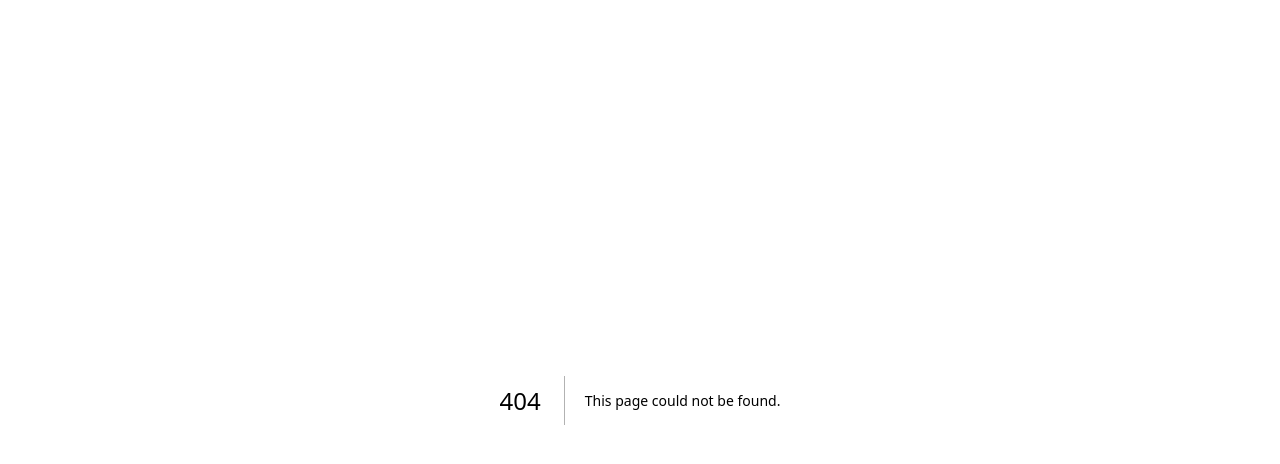
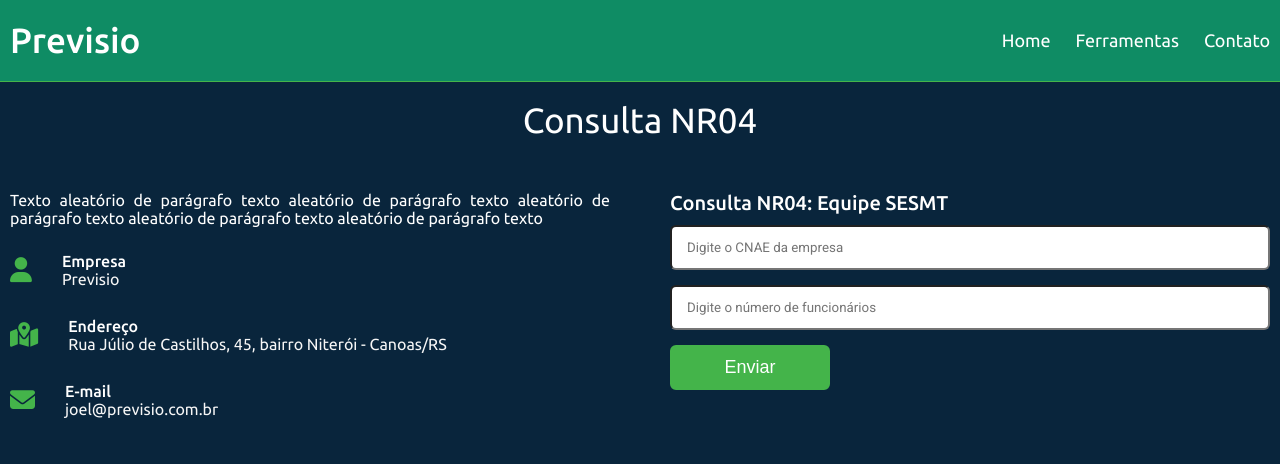
Before and after one commit to joeldc94/test-nextjs, a Next.js app: page /ferramentas in a window 1280 px wide. Before the commit this address had no page. Shown: the top 464 px of the page. Built offline with nearby package versions, Linux system fonts and the light colour scheme.

Commit message:
consulta tabela cnae - gr

```diff
--- a/components/Menu.js
+++ b/components/Menu.js
@@ -15,7 +15,7 @@ const Menu = () => (
                 </div>
                 <ul className="menu">
                     <li><a href="/" className="menu-btn">Home</a></li>
-                    <li><a href="/sobre" className="menu-btn">Sobre</a></li>
+                    <li><a href="/ferramentas" className="menu-btn">Ferramentas</a></li>
                     <li><a href="/contato" className="menu-btn">Contato</a></li>
                 </ul>
                 <div className="menu-btn">
--- a/next.config.js
+++ b/next.config.js
@@ -1,6 +1,6 @@
 module.exports = {
     env: {
-      //SERVER_URL: 'http://localhost:8080',
-      SERVER_URL: 'https://test-nodejs-4a926ggdt-joeldc94.vercel.app/'
+      //SERVER_URL: 'http://localhost:8080/',
+      SERVER_URL: 'https://test-nodejs-jjwh5tezv-joeldc94.vercel.app/'
     },
   }
--- a/pages/sobre.js
+++ b/pages/ferramentas.js
@@ -5,16 +5,29 @@ import Menu from '../components/Menu';
 //const SERVER_URL='https://test-nodejs-8kd4sqoy4-joeldc94.vercel.app'
 
 
-function Sobre(){
+function Ferramentas(){
 
     const [dataForm, setDataForm] = useState({
-        grau_risco: '',
-        faixa_trabalhadores: ''
+        codigo_cnae: '',
+        numero_trabalhadores: ''
     });
 
     const [response, setResponse] = useState({
         type: '',
         mensagem: ''
+    })
+
+    var [respostaDadosNR, setRespostaDadosNR] = useState({
+        cod_cnae: '',
+        desc_cnae: '',
+        grau_risco: '',
+        nro_trabalhadores: '',
+        faixa_nro_trabalhadores: '',
+        nro_tecnico_seg: '',
+        nro_engenheiro_seg: '',
+        nro_aux_tec_enfermagem: '',
+        nro_enfermeiro: '',
+        nro_medico: ''
     })
 
 
@@ -25,38 +38,22 @@ function Sobre(){
         //console.log(dataForm);
 
         try{
-            /*
-            const res = await fetch('http://localhost:8080/nr04-sesmt-consulta', {
-                method: 'POST',
-                body: JSON.stringify(dataForm),
-                headers: { 'Content-Type': 'application/json' }
-            });
-            //const url = process.env.SERVER_URL + '/add-msg-contact';
-            //console.log(url);
-            //http://test-nodejs-git-nr04-form-joeldc94.vercel.app/
-
-            */
-
             const res = await fetch(process.env.SERVER_URL + 'nr04-sesmt-consulta', {
                 method: 'POST',
                 body: JSON.stringify(dataForm),
                 headers: { 'Content-Type': 'application/json' }
             });
-
-
-
-
+            //console.log(dataForm);
 
             const responseEnv = await res.json();
-            console.log(responseEnv.sesmt_table[0]);
-
+            console.log(responseEnv.denominacaoCnaeConsultada);
+            //console.log(responseEnv.sesmt_table[0]);
 
             if(responseEnv.erro){
                 setResponse({
                     type:'error',
                     //mensagem: responseEnv.mensagem
                     mensagem: 'Falha ao coletar dados'
-
                 });
             }
             else{
@@ -64,20 +61,31 @@ function Sobre(){
                     type:'success',
                     //mensagem: responseEnv.mensagem
                     mensagem:
-
+                        'COMPOSIÇÃO DO SESMT: ' +
                         'grau_risco: ' + responseEnv.sesmt_table[0].grau_risco +
-                        ',nro_trabalhadores: ' + responseEnv.sesmt_table[0].nro_trabalhadores +
-                        ',tecnico_seg: ' + responseEnv.sesmt_table[0].tecnico_seg +
-                        ',engenheiro_seg: ' + responseEnv.sesmt_table[0].engenheiro_seg +
-                        ',aux_tec_enfermagem: ' + responseEnv.sesmt_table[0].aux_tec_enfermagem +
-                        ',enfermeiro: ' + responseEnv.sesmt_table[0].enfermeiro +
-                        ',medico :' + responseEnv.sesmt_table[0].medico
-
+                        'nro_trabalhadores: entre ' + responseEnv.sesmt_table[0].nro_trabalhadores_min + ' e ' + responseEnv.sesmt_table[0].nro_trabalhadores_max +
+                        'tecnico_seg: ' + responseEnv.sesmt_table[0].tecnico_seg +
+                        'engenheiro_seg: ' + responseEnv.sesmt_table[0].engenheiro_seg +
+                        'aux_tec_enfermagem: ' + responseEnv.sesmt_table[0].aux_tec_enfermagem +
+                        'enfermeiro: ' + responseEnv.sesmt_table[0].enfermeiro +
+                        'medico: ' + responseEnv.sesmt_table[0].medico
                 });
                 setDataForm({
-                    grau_risco: '',
-                    faixa_trabalhadores: ''
-                })
+                    codigo_cnae: '',
+                    numero_trabalhadores: ''
+                });
+                setRespostaDadosNR({
+                    cod_cnae: responseEnv.codigoCnaeConsultado,
+                    desc_cnae: responseEnv.denominacaoCnaeConsultada,
+                    grau_risco: responseEnv.sesmt_table[0].grau_risco,
+                    nro_trabalhadores: responseEnv.numero_trabalhadores_inserido,
+                    faixa_nro_trabalhadores: 'entre ' + responseEnv.sesmt_table[0].nro_trabalhadores_min + ' e ' + responseEnv.sesmt_table[0].nro_trabalhadores_max,
+                    nro_tecnico_seg: responseEnv.sesmt_table[0].tecnico_seg,
+                    nro_engenheiro_seg: responseEnv.sesmt_table[0].engenheiro_seg,
+                    nro_aux_tec_enfermagem: responseEnv.sesmt_table[0].aux_tec_enfermagem,
+                    nro_enfermeiro: responseEnv.sesmt_table[0].enfermeiro,
+                    nro_medico: responseEnv.sesmt_table[0].medico
+                });
             }
 
         }catch(err){
@@ -153,15 +161,16 @@ function Sobre(){
                             <div className='text'>
                                 Consulta NR04: Equipe SESMT
                             </div>
+
                             <form onSubmit={sendInfo}>
                                 <div className='fields'>
                                     <div className='field name'>
-                                        <input type="text" name="grau_risco" placeholder="Digite o Grau de Risco" onChange={onChangeInput} value={dataForm.grau_risco} />
+                                        <input type="text" name="codigo_cnae" placeholder="Digite o CNAE da empresa" onChange={onChangeInput} value={dataForm.codigo_cnae} />
                                     </div>
                                 </div>
                                 <div className='fields'>
                                     <div className='field email'>
-                                        <input type="text" name="faixa_trabalhadores" placeholder="Digite o número de funcionários" onChange={onChangeInput} value={dataForm.faixa_trabalhadores} />
+                                        <input type="number" name="numero_trabalhadores" placeholder="Digite o número de funcionários" onChange={onChangeInput} value={dataForm.numero_trabalhadores} />
                                     </div>
                                 </div>
 
@@ -172,7 +181,23 @@ function Sobre(){
                             </form>
 
                             {response.type === 'error' ? <p className='alert-danger'>{response.mensagem}</p> : ""}
-                            {response.type === 'success' ? <p className='alert-success'>{response.mensagem}</p> : ""}
+                            {response.type === 'success' ? <div className='alert-success'>
+                                <h3>CARACTERÍSTICA DA EMPRESA:</h3>
+                                <ul>
+                                    <li>CNAE consultado: {respostaDadosNR.cod_cnae};</li>
+                                    <li>Denominação do CNAE: {respostaDadosNR.desc_cnae}</li>
+                                    <li>Grau de Risco da Empresa: {respostaDadosNR.grau_risco};</li>
+                                    <li>Quantidade de Trabalhadores: {respostaDadosNR.nro_trabalhadores} ({respostaDadosNR.faixa_nro_trabalhadores});</li>
+                                </ul><br></br>
+                                <h3>EQUIPE SESMT NECESSÁRIA:</h3>
+                                <ul>
+                                    <li>Técnicos de Segurança: {respostaDadosNR.nro_tecnico_seg};</li>
+                                    <li>Engenheiros de Segurança: {respostaDadosNR.nro_engenheiro_seg};</li>
+                                    <li>Auxiliares/Técnicos de Enfermagem: {respostaDadosNR.nro_aux_tec_enfermagem};</li>
+                                    <li>Enfermeiros: {respostaDadosNR.nro_enfermeiro};</li>
+                                    <li>Médicos: {respostaDadosNR.nro_medico}.</li>
+                                </ul>
+                            </div> : ""}
 
 
                         </div>
@@ -189,7 +214,7 @@ function Sobre(){
     )
 }
 
-export default Sobre;
+export default Ferramentas;
 
 /*
                             {response.type === 'error' ? <p className='alert-danger'>{response.mensagem}</p> : ""}
--- a/styles/style.css
+++ b/styles/style.css
@@ -281,5 +281,5 @@ section{
     margin: 15px 0;
     border: 1px solid #dadbcc;
     border-radius: 6px;
-    padding: 10px;
+    padding: 10px 10px 10px 30px;
 }
```
